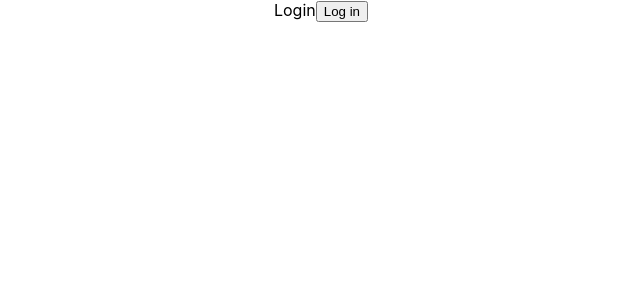
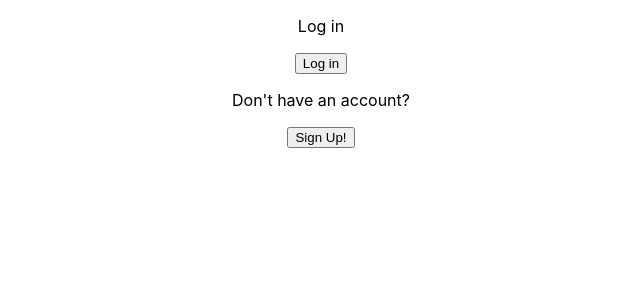
Before and after one commit to Entenduu/InstagramClone, a React (Create React App) app: page / in a window 1280 px wide. Shown: the top 300 px of the page, without its empty margins (319-959 px from the left). Built offline with nearby package versions, Linux system fonts and the light colour scheme.

Commit message:
sign up button added

```diff
--- a/src/App.js
+++ b/src/App.js
@@ -3,6 +3,7 @@ import './App.css';
 import Login from './components/Login';
 import { Route } from 'react-router-dom'
 import Feed from './components/Feed';
+import SignUp from './components/SignUp';
 
 function App() {
   return (
@@ -13,6 +14,9 @@ function App() {
       <Route path="/feed" >
         <Feed />
       </Route>
+      <Route path="/signup" >
+        <SignUp />
+      </Route>
     </div>
   );
 }
--- a/src/components/Login.js
+++ b/src/components/Login.js
@@ -9,9 +9,17 @@ function Login() {
         history.push('/feed')
     }
 
+    function sendToSignUp() {
+        history.push('/signup')
+    }
+
   return (
-    <div>Login
+    <div>
+        <p>Log in</p>
         <button onClick={() => sendToFeed()} >Log in</button>
+        <br></br>
+        <p>Don't have an account?</p>
+        <button onClick={() => sendToSignUp()} >Sign Up!</button>
     </div>
   )
 }
--- a/src/components/SignUp.js
+++ b/src/components/SignUp.js
@@ -2,7 +2,7 @@ import React from 'react'
 
 function SignUp() {
   return (
-    <div>SignUp</div>
+    <div>Sign Up</div>
   )
 }
 
```
